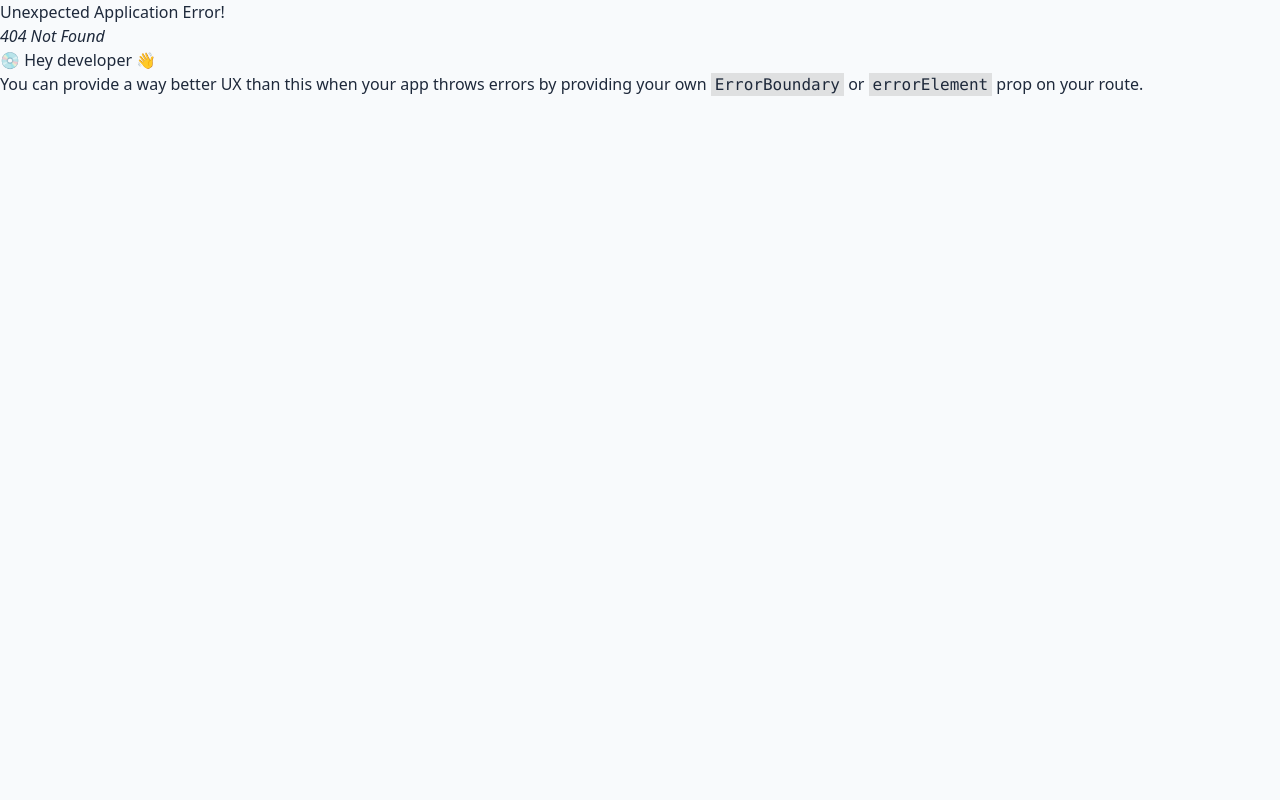
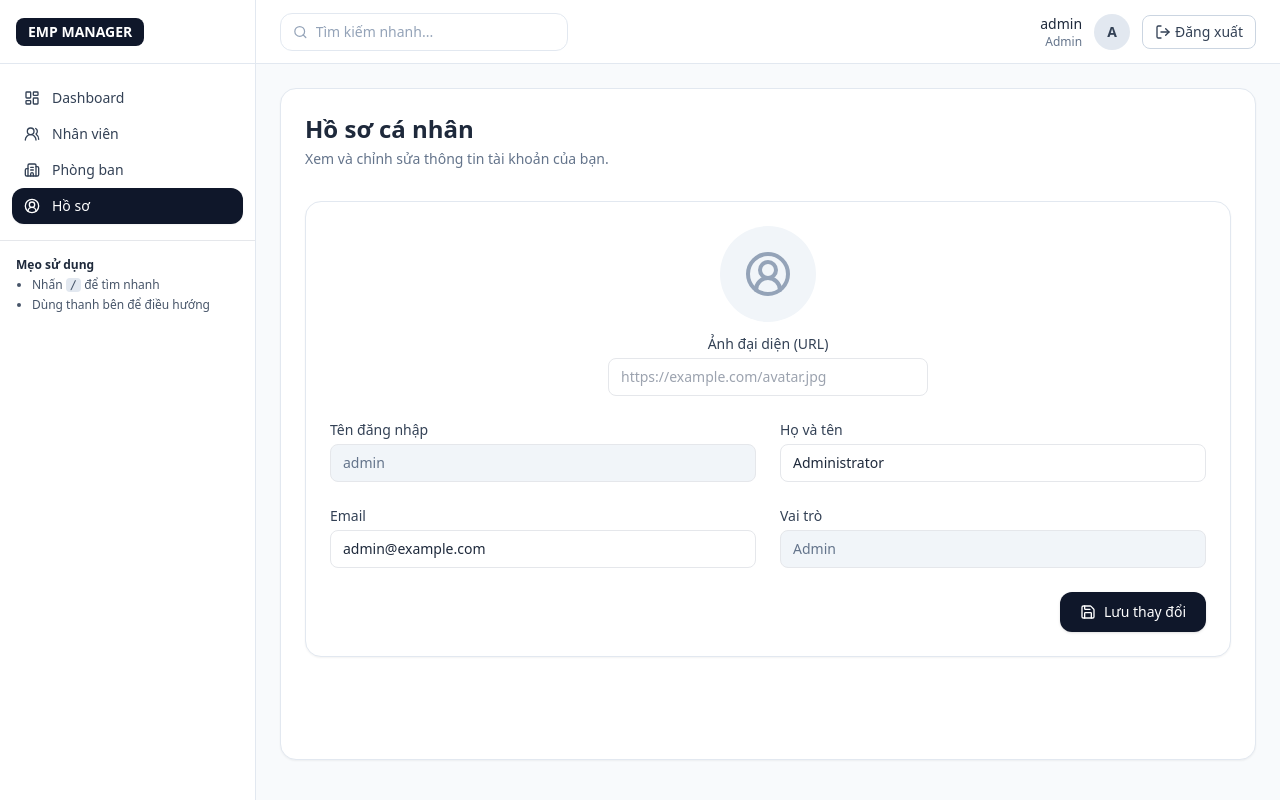
Before and after one commit to Spidermeoz/employees_management, a React app in the folder frontend/: page /app/profile in a window 1280 px wide. Before the commit this address had no page. Built offline with nearby package versions, Linux system fonts and the light colour scheme; the HTML template or start-up script is replaced by a standard one.

Commit message:
Trang Profile

```diff
--- a/frontend/src/pages/profile/Profile.tsx
+++ b/frontend/src/pages/profile/Profile.tsx
@@ -0,0 +1,152 @@
+import React, { useState } from "react";
+import { Save, UserCircle2 } from "lucide-react";
+// Sau này bạn có thể lấy user từ Zustand:
+// import { useUserStore } from "../../store/userStore";
+
+export default function Profile() {
+  // Mock user hiện tại (sau này thay bằng Zustand hoặc API)
+  const [user, setUser] = useState({
+    username: "admin",
+    full_name: "Administrator",
+    email: "admin@example.com",
+    role: "Admin",
+    avatar_url: "",
+  });
+
+  const [formData, setFormData] = useState(user);
+  const [saved, setSaved] = useState(false);
+
+  const handleChange = (
+    e: React.ChangeEvent<HTMLInputElement | HTMLSelectElement>
+  ) => {
+    const { name, value } = e.target;
+    setFormData((prev) => ({ ...prev, [name]: value }));
+    setSaved(false);
+  };
+
+  const handleSubmit = (e: React.FormEvent) => {
+    e.preventDefault();
+    console.log("Cập nhật hồ sơ:", formData);
+    setUser(formData);
+    setSaved(true);
+    alert("Cập nhật thông tin cá nhân thành công!");
+  };
+
+  return (
+    <div className="space-y-8">
+      {/* Tiêu đề */}
+      <div>
+        <h1 className="text-2xl font-semibold text-slate-800">Hồ sơ cá nhân</h1>
+        <p className="text-slate-500 text-sm mt-1">
+          Xem và chỉnh sửa thông tin tài khoản của bạn.
+        </p>
+      </div>
+
+      {/* Thông tin cơ bản */}
+      <div className="rounded-2xl border border-slate-200 bg-white p-6 shadow-sm">
+        <form onSubmit={handleSubmit} className="space-y-6">
+          <div className="flex flex-col items-center text-center space-y-3">
+            {formData.avatar_url ? (
+              <img
+                src={formData.avatar_url}
+                alt="avatar"
+                className="h-24 w-24 rounded-full object-cover border"
+              />
+            ) : (
+              <div className="flex h-24 w-24 items-center justify-center rounded-full bg-slate-100">
+                <UserCircle2 className="h-12 w-12 text-slate-400" />
+              </div>
+            )}
+            <div>
+              <label className="block text-sm font-medium text-slate-700 mb-1">
+                Ảnh đại diện (URL)
+              </label>
+              <input
+                type="text"
+                name="avatar_url"
+                value={formData.avatar_url}
+                onChange={handleChange}
+                placeholder="https://example.com/avatar.jpg"
+                className="w-80 rounded-lg border px-3 py-2 text-sm outline-none focus:ring-2 focus:ring-slate-300"
+              />
+            </div>
+          </div>
+
+          <div className="grid grid-cols-1 sm:grid-cols-2 gap-6">
+            {/* Tên đăng nhập */}
+            <div>
+              <label className="block text-sm font-medium text-slate-700 mb-1">
+                Tên đăng nhập
+              </label>
+              <input
+                type="text"
+                name="username"
+                value={formData.username}
+                onChange={handleChange}
+                disabled
+                className="w-full rounded-lg border bg-slate-100 px-3 py-2 text-sm text-slate-500 cursor-not-allowed"
+              />
+            </div>
+
+            {/* Họ tên */}
+            <div>
+              <label className="block text-sm font-medium text-slate-700 mb-1">
+                Họ và tên
+              </label>
+              <input
+                type="text"
+                name="full_name"
+                value={formData.full_name}
+                onChange={handleChange}
+                className="w-full rounded-lg border px-3 py-2 text-sm outline-none focus:ring-2 focus:ring-slate-300"
+              />
+            </div>
+
+            {/* Email */}
+            <div>
+              <label className="block text-sm font-medium text-slate-700 mb-1">
+                Email
+              </label>
+              <input
+                type="email"
+                name="email"
+                value={formData.email}
+                onChange={handleChange}
+                className="w-full rounded-lg border px-3 py-2 text-sm outline-none focus:ring-2 focus:ring-slate-300"
+              />
+            </div>
+
+            {/* Vai trò */}
+            <div>
+              <label className="block text-sm font-medium text-slate-700 mb-1">
+                Vai trò
+              </label>
+              <input
+                type="text"
+                value={formData.role}
+                readOnly
+                className="w-full rounded-lg border bg-slate-100 px-3 py-2 text-sm text-slate-500 cursor-not-allowed"
+              />
+            </div>
+          </div>
+
+          {/* Nút lưu */}
+          <div className="flex justify-end">
+            <button
+              type="submit"
+              className="inline-flex items-center gap-2 rounded-xl bg-slate-900 px-5 py-2.5 text-sm font-medium text-white shadow hover:bg-slate-800"
+            >
+              <Save className="h-4 w-4" /> Lưu thay đổi
+            </button>
+          </div>
+
+          {saved && (
+            <p className="text-green-600 text-sm font-medium text-right">
+              ✅ Đã lưu thay đổi thành công
+            </p>
+          )}
+        </form>
+      </div>
+    </div>
+  );
+}
--- a/frontend/src/router/index.tsx
+++ b/frontend/src/router/index.tsx
@@ -6,7 +6,7 @@ import EmployeeList from "../pages/employees/EmployeeList";
 import EmployeeForm from "../pages/employees/EmployeeForm";
 import EmployeeDetail from "../pages/employees/EmployeeDetail";
 import DepartmentList from "../pages/departments/DepartmentList";
-// import Profile from "../pages/profile/Profile";
+import Profile from "../pages/profile/Profile";
 
 export const router = createBrowserRouter([
 //   { path: "/", element: <Login /> },
@@ -19,7 +19,7 @@ export const router = createBrowserRouter([
       { path: "employees/:id", element: <EmployeeDetail /> },
       { path: "employees/new", element: <EmployeeForm /> },
       { path: "departments", element: <DepartmentList /> },
-    //   { path: "profile", element: <Profile /> }
+      { path: "profile", element: <Profile /> }
     ]
   }
 ]);
```
